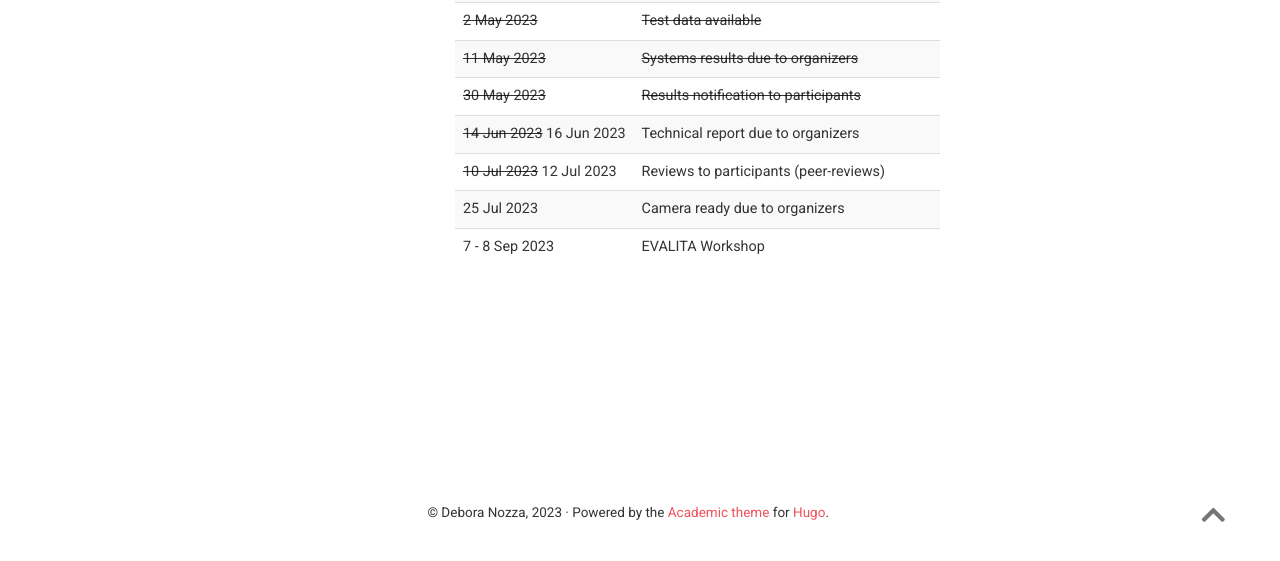
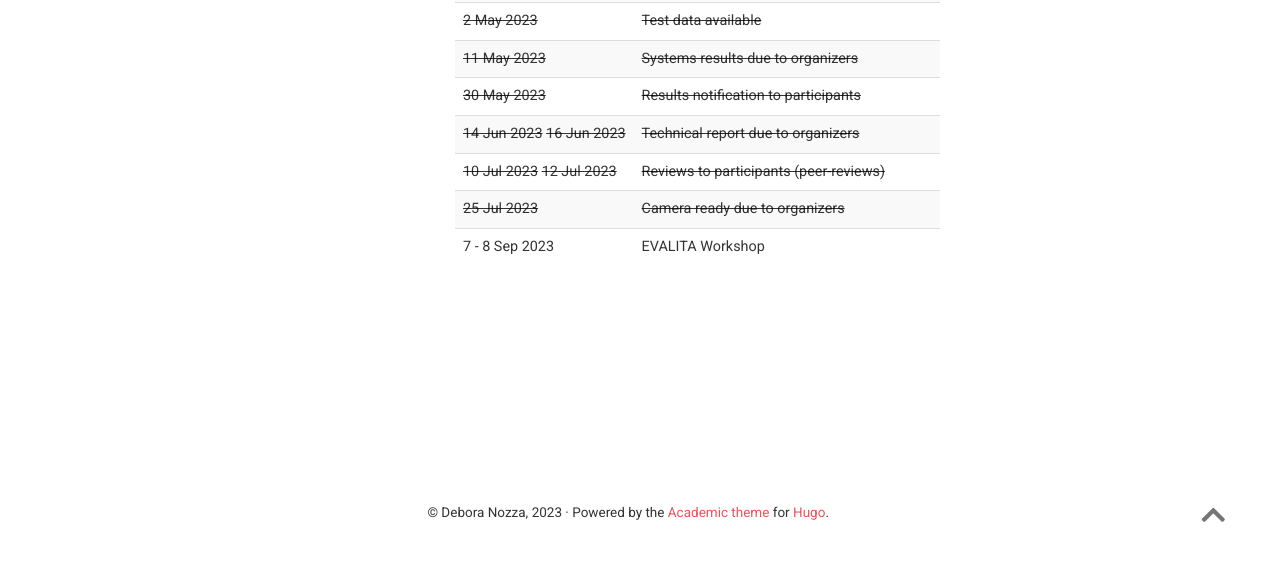
Before and after one commit to HODI-EVALITA/hodi-evalita.github.io, a plain HTML site: page important_dates/index.html in a window 1280 px wide. Shown: the part 193-754 px from the top of the page. Drawn offline with nearby package versions, Linux system fonts and the light colour scheme; some packages are replaced by stand-ins of ours; some icons are missing.

Commit message:
deploy: HODI-EVALITA/hodi-evalita@7198fd355c78f9d752705223d91296ca342b6307

```diff
--- a/important_dates/index.html
+++ b/important_dates/index.html
@@ -580,16 +580,16 @@
 <td><del>Results notification to participants</del></td>
 </tr>
 <tr>
-<td><del>14 Jun 2023</del>   16 Jun 2023</td>
-<td>Technical report due to organizers</td>
+<td><del>14 Jun 2023</del>   <del>16 Jun 2023</del></td>
+<td><del>Technical report due to organizers</del></td>
 </tr>
 <tr>
-<td><del>10 Jul 2023</del>   12 Jul 2023</td>
-<td>Reviews to participants (peer-reviews)</td>
+<td><del>10 Jul 2023</del>   <del>12 Jul 2023</del></td>
+<td><del>Reviews to participants (peer-reviews)</del></td>
 </tr>
 <tr>
-<td>25 Jul 2023</td>
-<td>Camera ready due to organizers</td>
+<td><del>25 Jul 2023</del></td>
+<td><del>Camera ready due to organizers</del></td>
 </tr>
 <tr>
 <td>7 - 8 Sep 2023</td>
```
